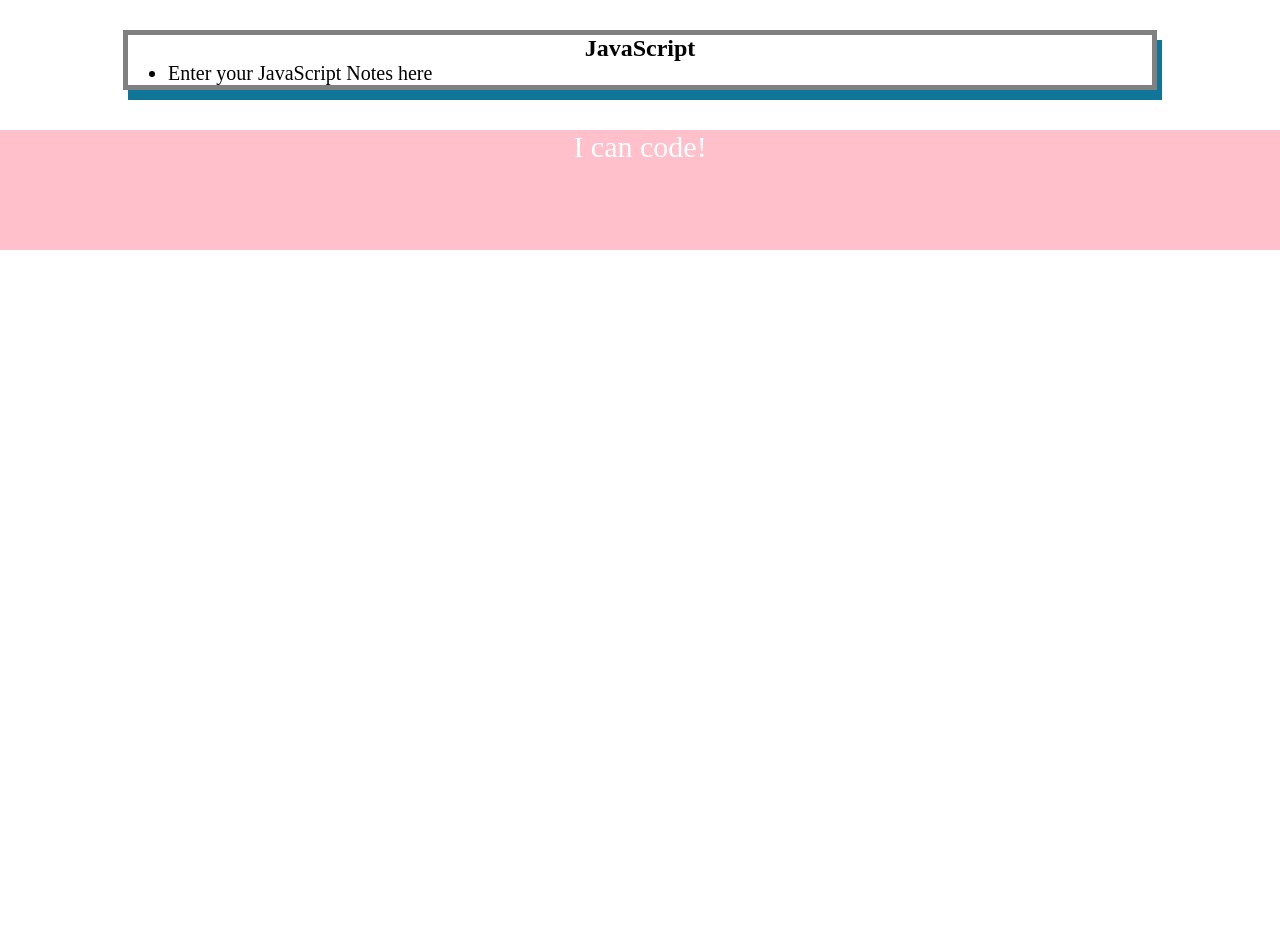
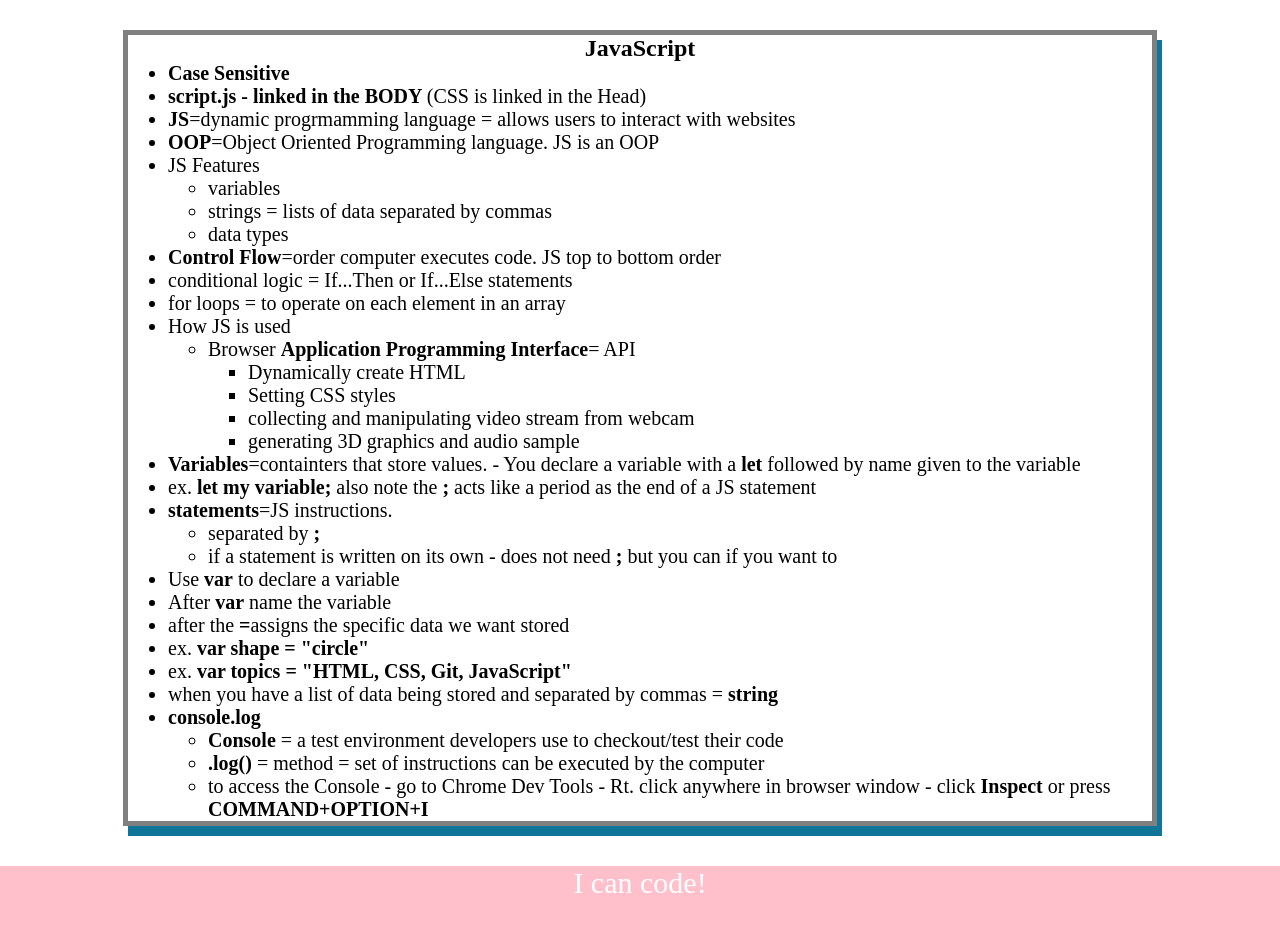
Before and after one commit to nchoin/prework-study-guide, a plain HTML site: page index.html in a window 1280 px wide. Shown: the part 1460-2391 px from the top of the page. Before the commit the page ends 1710 px from the top, so only its background shows below. Drawn offline with Linux system fonts and the light colour scheme.

Commit message:
updated notes about JS

```diff
--- a/index.html
+++ b/index.html
@@ -90,7 +90,50 @@
      <section class="card" id="javascript-section">
       <h2>JavaScript</h2>
       <ul>
-        <li>Enter your JavaScript Notes here</li>
+        <li><b>Case Sensitive</b></li>
+        <li><b>script.js - linked in the BODY </b>(CSS is linked in the Head)</li>
+        <li><b>JS</b>=dynamic progrmamming language = allows users to interact with websites</li>
+        <li><b>OOP</b>=Object Oriented Programming language. JS is an OOP</li>
+        <li>JS Features</li>
+        <ul>
+          <li>variables</li>
+          <li>strings = lists of data separated by commas</li>
+          <li>data types</li>
+        </ul>
+        <li><b>Control Flow</b>=order computer executes code. JS top to bottom order</li>
+        <li>conditional logic = If...Then or If...Else statements</li>
+        <li>for loops = to operate on each element in an array</li>
+        <li>How JS is used</li>
+        <ul>
+          <li>Browser <b>Application Programming Interface</b>= API</li>
+          <ul>
+            <li>Dynamically create HTML</li>
+            <li>Setting CSS styles</li>
+            <li>collecting and manipulating video stream from webcam</li>
+            <li>generating 3D graphics and audio sample</li>
+          </ul>
+        </ul>
+        <li><b>Variables</b>=containters that store values.  - You declare a variable with a <b>let</b> followed by name given to the variable</li>
+        <li> ex. <b>let my variable;</b> also note the <b>;</b> acts like a period as the end of a JS statement</li>
+        <li><b>statements</b>=JS instructions.</li>
+        <ul>
+          <li>separated by <b>;</b></li>
+          <li>if a statement is written on its own  - does not need <b>;</b> but you can if you want to</li>
+        </ul>
+        <li>Use <b>var</b> to declare a variable</li>
+        <li>After <b>var</b> name the variable</li>
+        <li>after the <b>=</b>assigns the specific data we want stored</li>
+        <li>ex. <b>var shape = "circle"</b></li>
+        <li>ex. <b>var topics = "HTML, CSS, Git, JavaScript"</b></li>
+        <li>when you have a list of data being stored and separated by commas = <b>string</b></li>
+        <li><b>console.log</b></li>
+        <ul>
+          <li><b>Console</b> = a test environment developers use to checkout/test their code</li>
+          <li><b>.log()</b> = method = set of instructions can be executed by the computer</li>
+          <li>to access the Console - go to Chrome Dev Tools - Rt. click anywhere in browser window  - click <b>Inspect</b> or press <b>COMMAND+OPTION+I</b></li>
+        </ul>
+
+
       </ul>
      </section>
 
```
